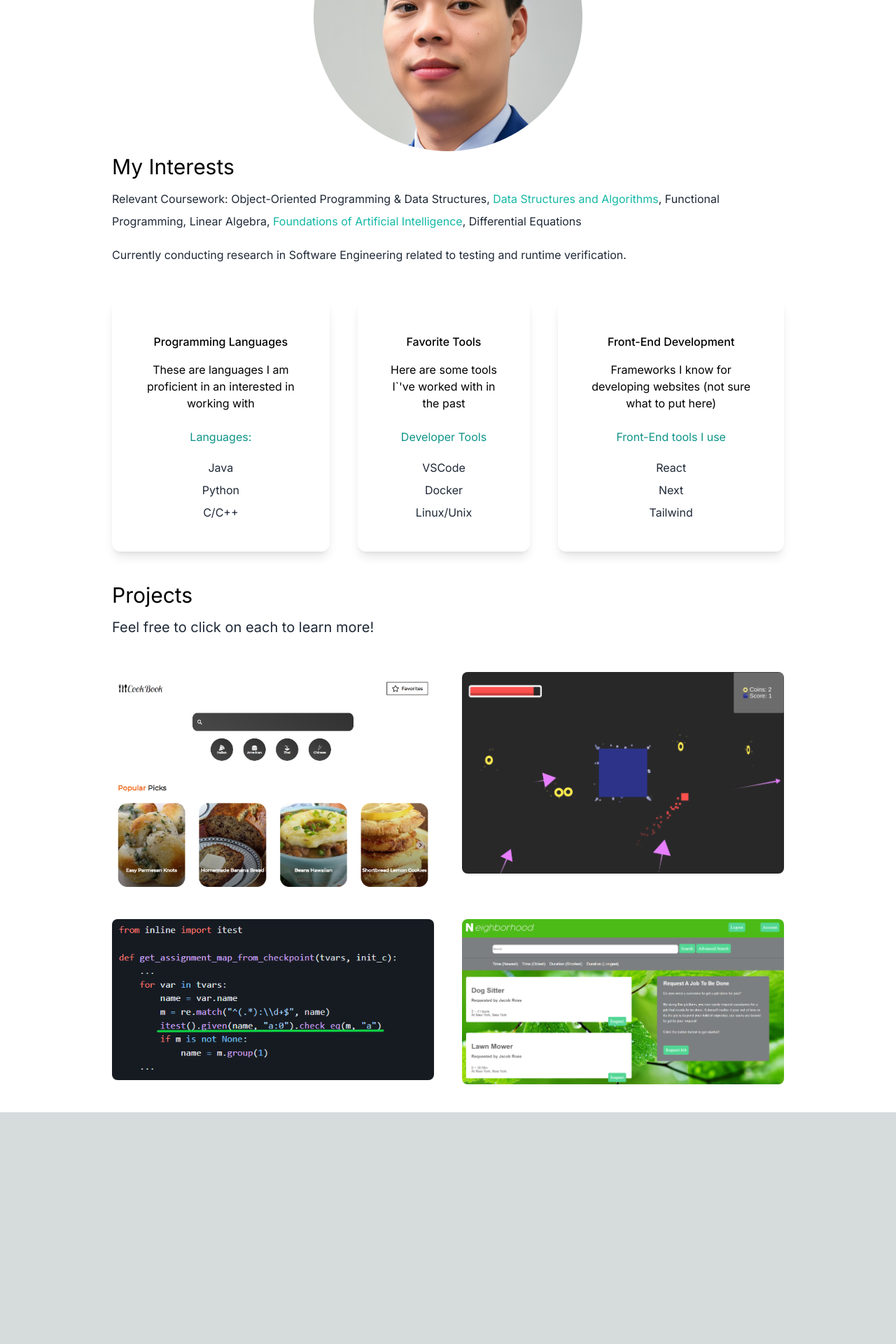
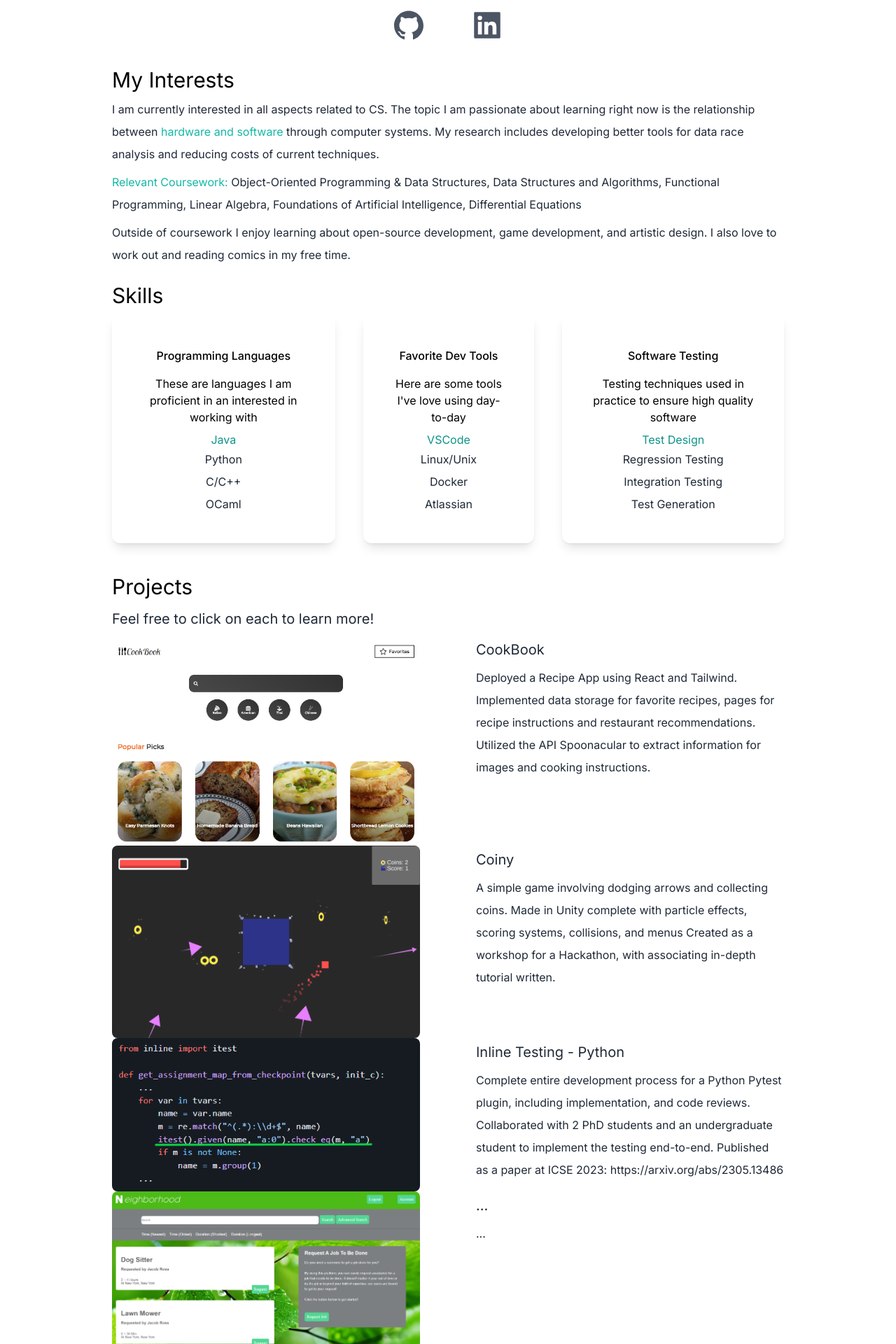
Before and after one commit to h-alan/portfolio, a Next.js app: page / in a window 1280 px wide. Shown: the part 780-2700 px from the top of the page at 70% size. Before the commit the page ends 2369 px from the top, so only its background shows below. Built offline with nearby package versions, Linux system fonts and the light colour scheme.

Commit message:
Add Headers and project descriptions

```diff
--- a/app/globals.css
+++ b/app/globals.css
@@ -19,3 +19,7 @@ body {
     font-family: "burtons";
     src: url("../public/Burtons.otf");
 }
+
+html {
+    scroll-behavior: smooth;
+}
--- a/app/page.tsx
+++ b/app/page.tsx
@@ -18,63 +18,74 @@ export default function Home() {
             <main className='bg-white px-10 md:px-20 lg:px-40 dark:bg-gray-900'>
                 {/* Introduction and Description */}
                 <section className='min-h-screen'>
-          <nav className='py-10 mb-12 flex justify-between'>
+                    <nav className='pt-10 mb-8 flex justify-between'>
                         <h1 className='text-xl font-burtons dark:text-white'>h-alan</h1>
                         <ul className='flex items-center'>
+                            <li><a className='text-lg leading-8 text-gray-800 dark:text-white px-4 py-2 mr-8' href="#interests">Interests</a></li>
+                            <li><a className='text-lg leading-8 text-gray-800 dark:text-white px-4 py-2 mr-8' href="#skills">Skills</a></li>
+                            <li><a className='text-lg leading-8 text-gray-800 dark:text-white px-4 py-2 mr-12' href="#projects">Projects</a></li>
                             <li><BsFillMoonStarsFill onClick={() => setDarkMode(!darkMode)} className='cursor-pointer text-2xl dark:text-white' /></li>
-              <li><a className='bg-gradient-to-r from-cyan-500 to-teal-500 text-white px-4 py-2 rounded-md ml-8' href="#">Resume</a></li>
+                            <li><a className='bg-gradient-to-r from-cyan-500 to-teal-500 text-white px-4 py-2 rounded-md ml-8' href="https://drive.google.com/file/d/1KGnFnvAf0XNx3Y1Ut6kunJgcPVDcWVG9/view?usp=sharing">Resume</a></li>
                         </ul>
                     </nav>
-          <div className='text-center p-10'>
+                    <div className='text-center px-10'>
                         <h2 className='text-5xl py-2 text-teal-600 font-medium md:text-6xl dark:text-white'>Alan Han</h2>
-            <h3 className='text-2xl py-2 md:text-3xl dark:text-white'>Student at Cornell University</h3>
-            <p className='text-md py-5 leading-8 text-gray-800 md:text-xl max-w-xl mx-auto dark:text-white'>Looking to learn more about Software Engineering! My recent projects are listed down below.</p>
+                        <h3 className='text-2xl py-2 md:text-3xl dark:text-white'>Cornell University</h3>
+                        <p className='text-md py-5 leading-8 text-gray-800 md:text-xl max-w-xl mx-auto dark:text-white'>Junior majoring in Computer Science.
+                            Actively researching in the field of Software Engineering and Software Testing to help developers have access to more testing tools.</p>
                     </div>
-          <div className='text-5xl flex justify-center gap-16 py-3 text-gray-600 dark:text-white'>
+                    <div className='relative mx-auto rounded-full w-80 h-80 mt-5 overflow-hidden md:h-96 md:w-96'>
+                        <Image src={profilepic} alt='' style={{ objectFit: "cover" }} />
+                    </div>
+                    <div className='text-5xl flex justify-center gap-16 py-8 text-gray-600 dark:text-white'>
                         <a target="_blank" rel="noopener noreferrer" href='https://github.com/h-alan'><AiFillGithub /></a>
-            <a target="_blank" rel="noopener noreferrer" href='https://www.linkedin.com/in/alan-han-2b7b0a23a/'><AiFillLinkedin /></a>
-          </div>
-          <div className='relative mx-auto rounded-full w-80 h-80 mt-20 overflow-hidden md:h-96 md:w-96'>
-            <Image src={profilepic} alt='' style={{ objectFit: "cover" }} />
+                        <a target="_blank" rel="noopener noreferrer" href='https://www.linkedin.com/in/h-alan/'><AiFillLinkedin /></a>
                     </div>
 
                 </section>
 
-        {/* Cards and Skills */}
+                {/* Interests */}
                 <section>
-          <div>
+                    <div className='margingap-10' id='interests'>
                         <h3 className='text-3xl py-1 dark:text-white'>My Interests</h3>
-            <p className='text-md py-2 leading-8 text-gray-800 dark:text-white'>Relevant Coursework: Object-Oriented Programming & Data Structures,
-              <span className='text-teal-500'> Data Structures and Algorithms</span>, Functional Programming, Linear Algebra,
-              <span className='text-teal-500'> Foundations of Artificial Intelligence</span>, Differential Equations</p>
-            <p className='text-md py-2 leading-8 text-gray-800 dark:text-white'>
-              Currently conducting research in Software Engineering related to testing and runtime verification.
+                        <p className='text-md py-1 leading-8 text-gray-800 dark:text-white'>I am currently interested in all aspects related to CS. The topic I am passionate about learning right now is the relationship between
+                            <span className='text-teal-500'> hardware and software</span> through computer systems. My research includes developing better tools for data race analysis and reducing costs of current techniques.</p>
+                        <p className='text-md py-1 leading-8 text-gray-800 dark:text-white'><span className='text-teal-500'>Relevant Coursework: </span>Object-Oriented Programming & Data Structures,
+                            Data Structures and Algorithms, Functional Programming, Linear Algebra,
+                            Foundations of Artificial Intelligence, Differential Equations</p>
+                        <p className='text-md py-1 leading-8 text-gray-800 dark:text-white'>
+                            Outside of coursework I enjoy learning about open-source development, game development, and artistic design. I also love to work out and reading comics in my free time.
                         </p>
                     </div>
+                </section>
+
+                {/* Skills */}
+                <section>
+                    <h3 className='mt-4 text-3xl py-1 dark:text-white' id='skills'>Skills</h3>
                     <div className='lg:flex gap-10'>
-            <div className='text-center shadow-lg p-10 rounded-xl my-10'>
+                        <div className='text-center shadow-lg p-10 rounded-xl mt-1 mb-10'>
                             <h3 className='text-large font-medium pt-2 pb-2 dark:text-white'>Programming Languages</h3>
                             <p className='py-2 dark:text-white'>These are languages I am proficient in an interested in working with</p>
-              <h4 className='py-4 text-teal-600'>Languages:</h4>
-              <p className='text-gray-800 py-1 dark:text-white'>Java</p>
+                            <h4 className='text-teal-600'>Java</h4>
                             <p className='text-gray-800 py-1 dark:text-white'>Python</p>
                             <p className='text-gray-800 py-1 dark:text-white'>C/C++</p>
+                            <p className='text-gray-800 py-1 dark:text-white'>OCaml</p>
                         </div>
-            <div className='text-center shadow-lg p-10 rounded-xl my-10'>
-              <h3 className='text-large font-medium pt-2 pb-2 dark:text-white'>Favorite Tools</h3>
-              <p className='py-2 dark:text-white'>Here are some tools I`&apos;ve worked with in the past</p>
-              <h4 className='py-4 text-teal-600'>Developer Tools</h4>
-              <p className='text-gray-800 py-1 dark:text-white'>VSCode</p>
+                        <div className='text-center shadow-lg p-10 rounded-xl mt-1 mb-10'>
+                            <h3 className='text-large font-medium pt-2 pb-2 dark:text-white'>Favorite Dev Tools</h3>
+                            <p className='py-2 dark:text-white'>Here are some tools I&apos;ve love using day-to-day</p>
+                            <h4 className='text-teal-600'>VSCode</h4>
+                            <p className='text-gray-800 py-1 dark:text-white'>Linux/Unix</p>
                             <p className='text-gray-800 py-1 dark:text-white'>Docker</p>
-              <p className='text-gray-800 py-1 dark:text-white'>Linux/Unix</p>
+                            <p className='text-gray-800 py-1 dark:text-white'>Atlassian</p>
                         </div>
-            <div className='text-center shadow-lg p-10 rounded-xl my-10'>
-              <h3 className='text-large font-medium pt-2 pb-2 dark:text-white'>Front-End Development</h3>
-              <p className='py-2 dark:text-white'>Frameworks I know for developing websites (not sure what to put here)</p>
-              <h4 className='py-4 text-teal-600'>Front-End tools I use</h4>
-              <p className='text-gray-800 py-1 dark:text-white'>React</p>
-              <p className='text-gray-800 py-1 dark:text-white'>Next</p>
-              <p className='text-gray-800 py-1 dark:text-white'>Tailwind</p>
+                        <div className='text-center shadow-lg p-10 rounded-xl mt-1 mb-10'>
+                            <h3 className='text-large font-medium pt-2 pb-2 dark:text-white'>Software Testing</h3>
+                            <p className='py-2 dark:text-white'>Testing techniques used in practice to ensure high quality software</p>
+                            <h4 className='text-teal-600'>Test Design</h4>
+                            <p className='text-gray-800 py-1 dark:text-white'>Regression Testing</p>
+                            <p className='text-gray-800 py-1 dark:text-white'>Integration Testing</p>
+                            <p className='text-gray-800 py-1 dark:text-white'>Test Generation</p>
                         </div>
                     </div>
                 </section>
@@ -82,23 +93,65 @@ export default function Home() {
                 {/* Project Section */}
                 <section>
                     <div>
-            <h3 className='text-3xl py-1 dark:text-white'>Projects</h3>
+                        <h3 className='text-3xl py-1 dark:text-white' id='projects'>Projects</h3>
                         <p className='text-xl py-2 leading-8 text-gray-800 dark:text-white'>
                             Feel free to click on each to learn more!
                         </p>
                     </div>
-          <div className='flex flex-col gap-10 py-10 lg:flex-row lg:flex-wrap'>
-            <div className='basis-1/3 flex-1 hover:brightness-50'>
+                    <div className='flex'>
+                        <div className='w-1/2'>
                             <a target="_blank" rel="noopener noreferrer" href='https://h-alan.github.io/cook-book/'>
-                <Image className='rounded-lg object-cover' src={web1} alt='' />
+                                <Image className='rounded-lg hover:brightness-50' src={web1} alt='' />
                             </a>
                         </div>
-            <div className='basis-1/3 flex-1 hover:brightness-50'><Image className='rounded-lg object-cover' src={web2} alt='' /></div>
-            <div className='basis-1/3 flex-1 hover:brightness-50'><Image className='rounded-lg object-cover' src={web3} alt='' /></div>
-            <div className='basis-1/3 flex-1 hover:brightness-50'><Image className='rounded-lg object-cover' src={web4} alt='' /></div>
+                        <div className='ml-20 w-1/2'>
+                            <h3 className='text-xl py-1 leading-8 text-gray-800 dark:text-white'>CookBook</h3>
+                            <p className='text-md py-1 leading-8 text-gray-800 dark:text-white'>Deployed a Recipe App using React and Tailwind.
+                                Implemented data storage for favorite recipes, pages for recipe instructions and restaurant recommendations.
+                                Utilized the API Spoonacular to extract information for images and cooking instructions.</p>
+                        </div>
+                    </div>
+                    <div className='flex'>
+                        <div className='w-1/2'>
+                            <a>
+                                <Image className='rounded-lg hover:brightness-50' src={web2} alt='' />
+                            </a>
+                        </div>
+                        <div className='ml-20 w-1/2'>
+                            <h3 className='text-xl py-1 leading-8 text-gray-800 dark:text-white'>Coiny</h3>
+                            <p className='text-md py-1 leading-8 text-gray-800 dark:text-white'>A simple game involving dodging arrows and collecting coins. Made in Unity complete with particle effects, scoring systems, collisions, and menus
+                                Created as a workshop for a Hackathon, with associating in-depth tutorial written.
+                            </p>
+                        </div>
+                    </div>
+                    <div className='flex'>
+                        <div className='w-1/2'>
+                            <a>
+                                <Image className='rounded-lg hover:brightness-50' src={web3} alt='' />
+                            </a>
+                        </div>
+                        <div className='ml-20 w-1/2'>
+                            <h3 className='text-xl py-1 leading-8 text-gray-800 dark:text-white'>Inline Testing - Python</h3>
+                            <p className='text-md py-1 leading-8 text-gray-800 dark:text-white'>
+                                Complete entire development process for a Python Pytest plugin, including implementation, and code reviews.
+                                Collaborated with 2 PhD students and an undergraduate student to implement the testing end-to-end.
+                                Published as a paper at ICSE 2023: https://arxiv.org/abs/2305.13486
+                            </p>
+                        </div>
+                    </div>
+                    <div className='flex'>
+                        <div className='w-1/2'>
+                            <a>
+                                <Image className='rounded-lg hover:brightness-50' src={web4} alt='' />
+                            </a>
+                        </div>
+                        <div className='ml-20 w-1/2'>
+                            <h3 className='text-xl py-1 leading-8 text-gray-800 dark:text-white'>...</h3>
+                            <p className='text-md py-1 leading-8 text-gray-800 dark:text-white'>...</p>
+                        </div>
                     </div>
                 </section>
             </main>
-    </div>
+        </div >
     )
 }
```
Lines whose indentation alone changed are shown as unchanged.
